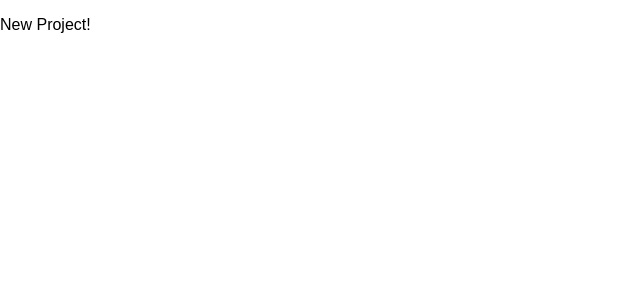
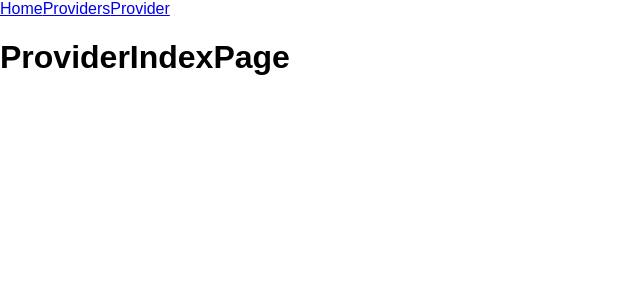
Before and after one commit to jonathanstiansen/React-client-for-Eatsfinder, a React (Create React App) app: page /providers in a window 1280 px wide. Shown: the top 300 px of the page, without its empty margins (0-640 px from the left). Built offline with nearby package versions, Linux system fonts and the light colour scheme.

Commit message:
add react-route-dom package add Navbar create Welcome page create Provider Index and Show pages

```diff
--- a/package.json
+++ b/package.json
@@ -5,10 +5,11 @@
   "dependencies": {
     "react": "^16.4.1",
     "react-dom": "^16.4.1",
+    "react-router-dom": "^4.3.1",
     "react-scripts": "1.1.4"
   },
   "scripts": {
-    "start": "react-scripts start",
+    "start": "PORT=3434 react-scripts start",
     "build": "react-scripts build",
     "test": "react-scripts test --env=jsdom",
     "eject": "react-scripts eject"
--- /dev/null
+++ b/src/components/App.js
@@ -0,0 +1,23 @@
+import React, { Component } from "react";
+import { BrowserRouter as Router, Route } from "react-router-dom";
+import WelcomePage from "./WelcomePage";
+import ProviderShowPage from "./ProviderShowPage";
+import ProviderIndexPage from "./ProviderIndexPage";
+import NavBar from "./NavBar";
+
+class App extends Component {
+  render() {
+    return (
+      <Router>
+        <div className="App">
+          <NavBar />
+          <Route exact path="/" component={WelcomePage} />
+          <Route exact path="/providers" component={ProviderIndexPage} />
+          <Route exact path="/provider" component={ProviderShowPage} />
+        </div>
+      </Router>
+    );
+  }
+}
+
+export default App;
--- /dev/null
+++ b/src/components/NavBar.js
@@ -0,0 +1,20 @@
+import React from "react";
+import { NavLink } from "react-router-dom";
+
+function NavBar(props) {
+  return (
+    <nav className="NavBar">
+      <NavLink exact to="/">
+        Home
+      </NavLink>
+      <NavLink exact to="/providers">
+        Providers
+      </NavLink>
+      <NavLink exact to="/provider">
+        Provider
+      </NavLink>
+    </nav>
+  );
+}
+
+export default NavBar;
--- /dev/null
+++ b/src/components/ProviderIndexPage.js
@@ -0,0 +1,7 @@
+import React, { Component } from "react";
+
+function ProviderIndexPage(props) {
+  return <h1>ProviderIndexPage</h1>;
+}
+
+export default ProviderIndexPage;
--- /dev/null
+++ b/src/components/ProviderShowPage.js
@@ -0,0 +1,7 @@
+import React, { Component } from "react";
+
+function ProviderShowPage(props) {
+  return <h1>ProviderShowPage</h1>;
+}
+
+export default ProviderShowPage;
--- /dev/null
+++ b/src/components/WelcomePage.js
@@ -0,0 +1,5 @@
+import React, { Component } from "react";
+
+export default function WelcomePage(props) {
+  return <h1>Welcome page</h1>;
+}
--- a/src/index.js
+++ b/src/index.js
@@ -1,7 +1,8 @@
 import React from "react";
 import ReactDOM from "react-dom";
 import "./index.css";
+import App from "./components/App";
 import registerServiceWorker from "./registerServiceWorker";
 
-ReactDOM.render(<p>New Project!</p>, document.getElementById("root"));
+ReactDOM.render(<App />, document.getElementById("root"));
 registerServiceWorker();
```
Also changed, not shown: 1 other file (tests, documents, lock files or other folders).
